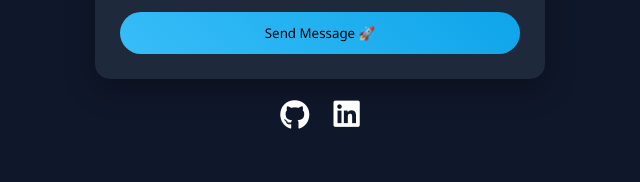
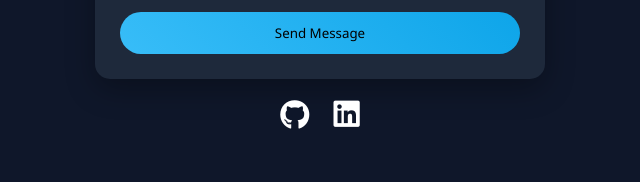
Before and after one commit to Rajamgoth/Rajkumar_portfolio, a plain HTML site: page index.html in a window 1280 px wide. Shown: the part 2624-2806 px from the top of the page, 320-960 px from the left. Drawn offline with Linux system fonts and the light colour scheme.

Commit message:
idex.html file modified

```diff
--- a/index.html
+++ b/index.html
@@ -112,7 +112,7 @@
 
             <textarea name="message" placeholder="Your Message..." rows="4" required></textarea>
 
-            <button type="submit">Send Message 🚀</button>
+            <button type="submit">Send Message</button>
 
         </form>
 
```
